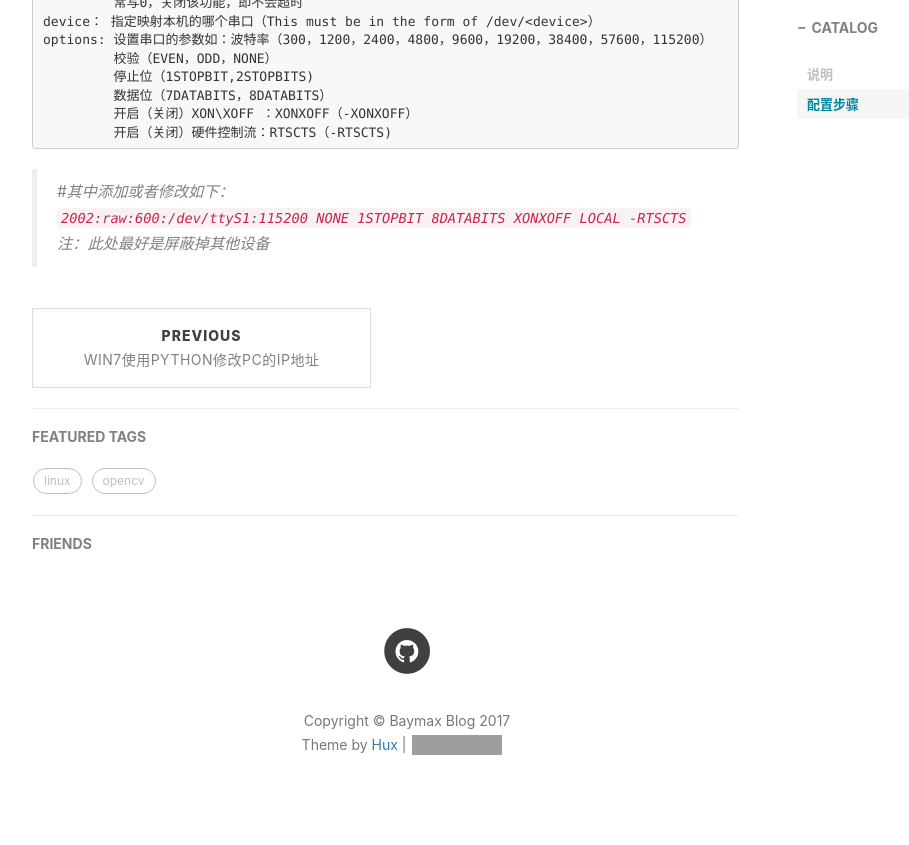
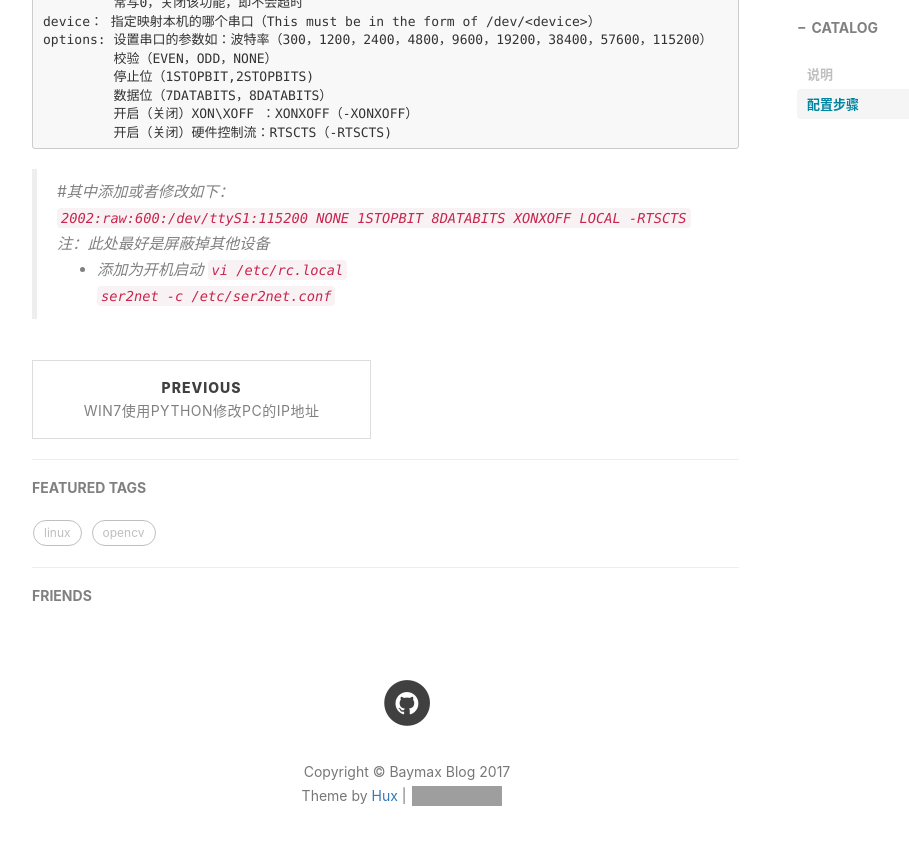
Before and after one commit to Lmonologue/baymax.github.io, a Jekyll site: the page built from _posts/2017-05-23-widora配置ser2net服务.md, in a window 1280 px wide and 900 px high, scrolled down 1243 px. Shown: the top 845 px of the window, without its empty margins (233-1142 px from the left). Built offline with Jekyll 4.4.1, drawn with Linux system fonts in a browser that asks for light colours; nearby versions of some CDN libraries; comment, search, counter and statistics services are not loaded; grey boxes are pictures that could not be loaded.

Commit message:
Update 2017-05-23-widora配置ser2net服务.md

````diff
--- a/_posts/2017-05-23-widora配置ser2net服务.md
+++ b/_posts/2017-05-23-widora配置ser2net服务.md
@@ -49,4 +49,7 @@ options: 设置串口的参数如：波特率（300，1200，2400，4800，9600
 ```
 >#其中添加或者修改如下：<br>
 >`2002:raw:600:/dev/ttyS1:115200 NONE 1STOPBIT 8DATABITS XONXOFF LOCAL -RTSCTS`<br>
->注：此处最好是屏蔽掉其他设备
+>注：此处最好是屏蔽掉其他设备<br>
+- 添加为开机启动
+>`vi /etc/rc.local`<br>
+>`ser2net -c /etc/ser2net.conf`<br>
````
